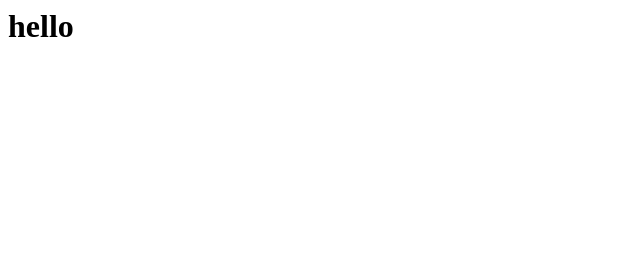
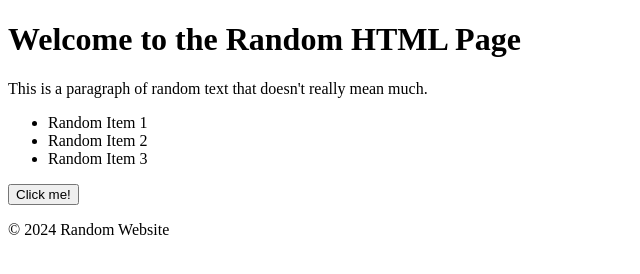
Before and after one commit to FlareKz/teamtheatrical.dev, a plain HTML site: page index.html in a window 1280 px wide. Shown: the whole page, without its empty margins (0-640 px from the left). Drawn offline with Linux system fonts and the light colour scheme.

Commit message:
Update index.html

```diff
--- a/index.html
+++ b/index.html
@@ -1 +1,25 @@
-<h1>hello</h1>
+<!DOCTYPE html>
+<html lang="en">
+<head>
+    <meta charset="UTF-8">
+    <meta name="viewport" content="width=device-width, initial-scale=1.0">
+    <title>Random HTML Page</title>
+</head>
+<body>
+    <h1>Welcome to the Random HTML Page</h1>
+
+    <p>This is a paragraph of random text that doesn't really mean much.</p>
+
+    <ul>
+        <li>Random Item 1</li>
+        <li>Random Item 2</li>
+        <li>Random Item 3</li>
+    </ul>
+
+    <button onclick="alert('Button clicked!')">Click me!</button>
+
+    <footer>
+        <p>&copy; 2024 Random Website</p>
+    </footer>
+</body>
+</html>
```
